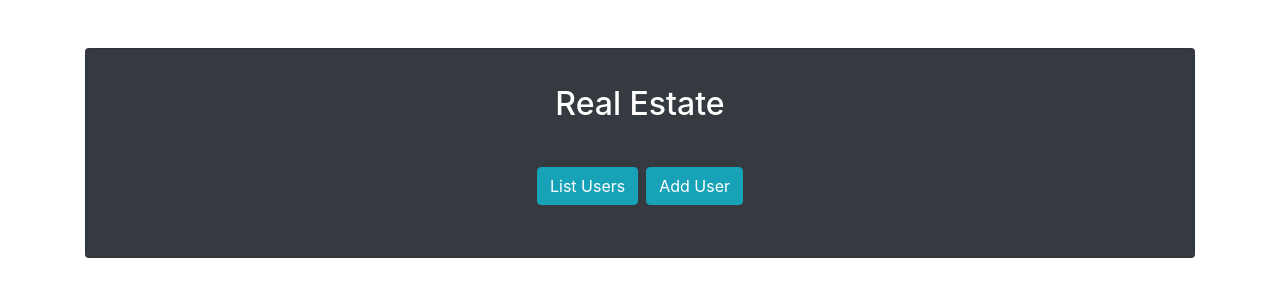
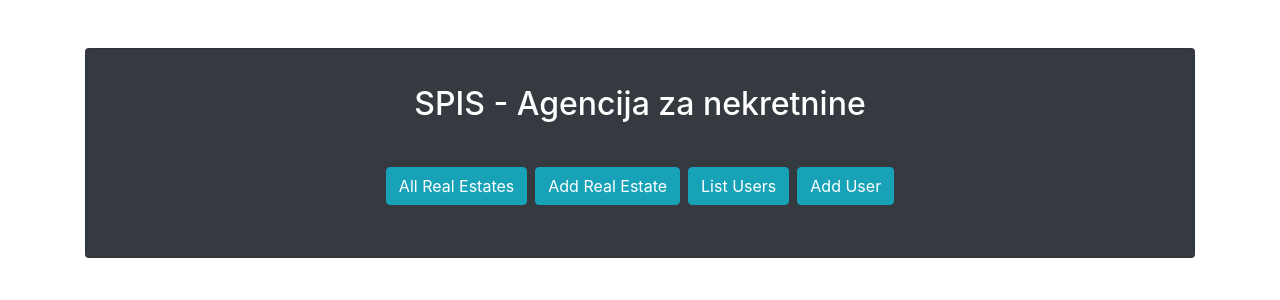
Before and after one commit to savapejovic95/real-estate, an Angular app in the folder dipl-frontend/: page / in a window 1280 px wide. Shown: the top 300 px of the page. Built offline with nearby package versions, Linux system fonts and the light colour scheme.

Commit message:
Changed app component

```diff
--- a/dipl-frontend/src/app/app.component.html
+++ b/dipl-frontend/src/app/app.component.html
@@ -6,11 +6,17 @@
           <h2 class="card-title text-center text-white py-3">{{ title }}</h2>
           <ul class="text-center list-inline py-3">
             <li class="list-inline-item">
+              <a routerLink="/all" class="btn btn-info">All Real Estates</a>
+            </li>
+            <li class="list-inline-item">
+              <a routerLink="/add-real-estate" class="btn btn-info">Add Real Estate</a>
+            </li>
+            <li class="list-inline-item">
               <a routerLink="/users" class="btn btn-info">List Users</a>
-                </li>
+            </li>
             <li class="list-inline-item">
               <a routerLink="/adduser" class="btn btn-info">Add User</a>
-                </li>
+            </li>
           </ul>
         </div>
       </div>
--- a/dipl-frontend/src/app/app.component.ts
+++ b/dipl-frontend/src/app/app.component.ts
@@ -9,6 +9,6 @@ export class AppComponent {
   title: string;
 
   constructor() {
-    this.title = 'Real Estate';
+    this.title = 'SPIS - Agencija za nekretnine';
   }
 }
```
